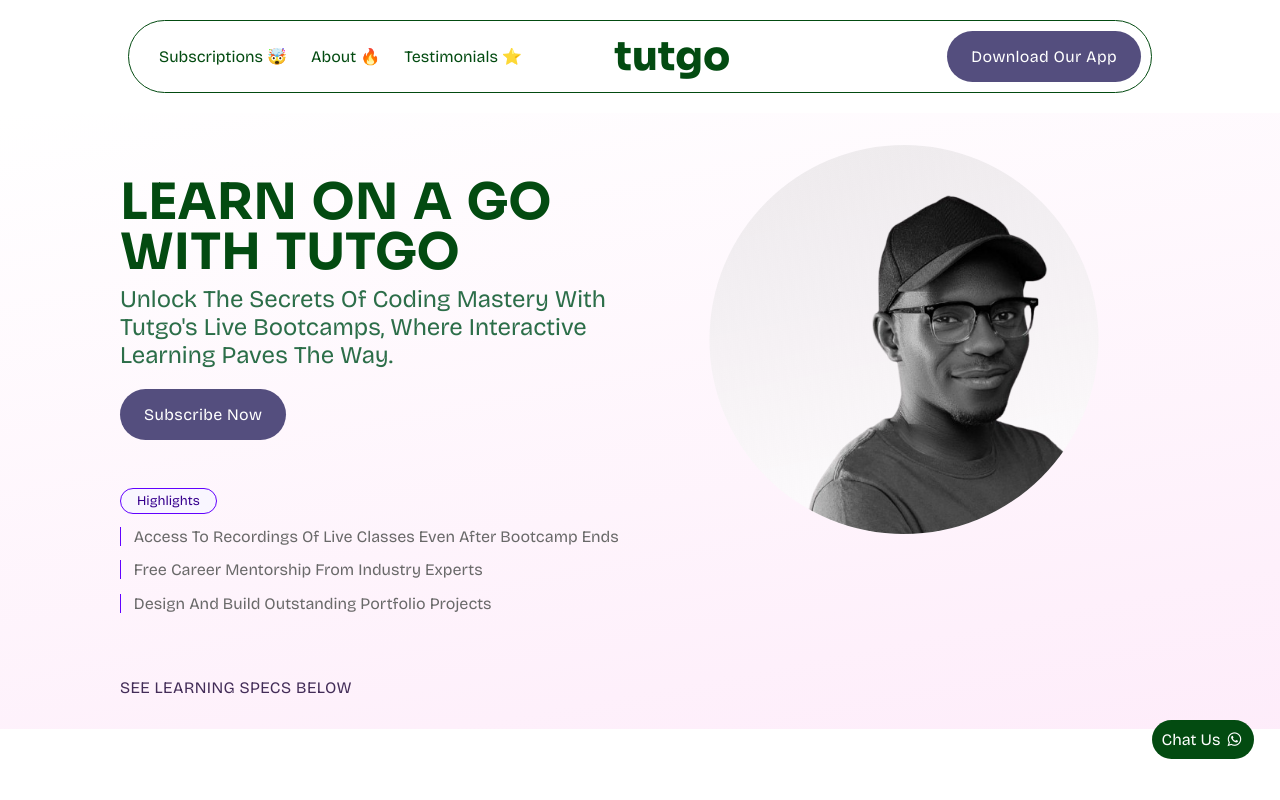
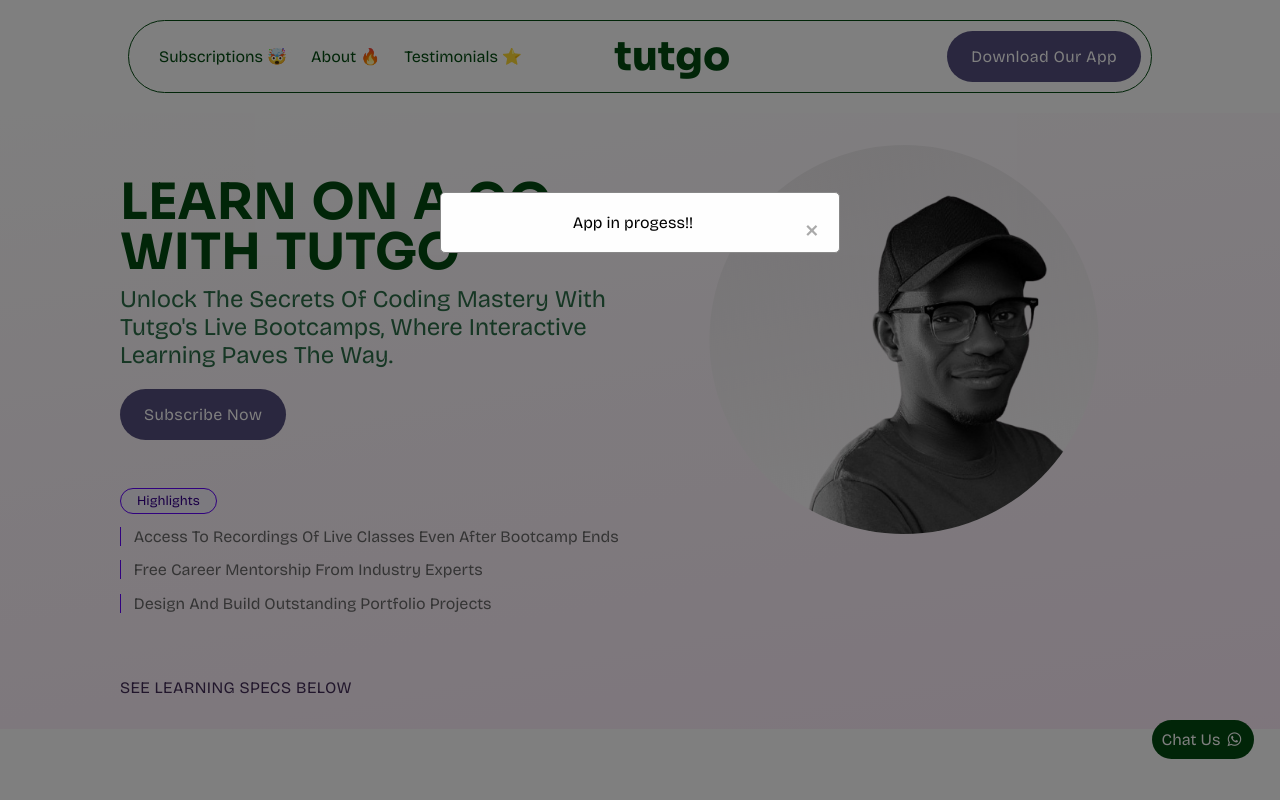
Before and after one commit to Styles-Theandriod/tutgo-website, a plain HTML site: page index.html in a window 1280 px wide. Both pictures are taken after a click on the button 1044 px from the left and 56 px from the top of the page. Shown: the top 800 px of the page. Drawn offline with nearby package versions, Linux system fonts and the light colour scheme.

Commit message:
pushing new updates

```diff
--- a/index.html
+++ b/index.html
@@ -45,7 +45,7 @@
     <!-- Google tag (gtag.js) -->
     <script
       async
-      src="https://www.googletagmanager.com/gtag/js?id=G-BYL6G85SZS"
+      src="https://www.googletagmanager.com/gtag/js?id=G-RG8NQEVH01"
     ></script>
     <script>
       window.dataLayer = window.dataLayer || [];
@@ -54,10 +54,18 @@
       }
       gtag("js", new Date());
 
-      gtag("config", "G-BYL6G85SZS");
+      gtag("config", "G-RG8NQEVH01");
     </script>
   </head>
   <body>
+
+    <div id="customAlert" class="alert">
+      <div class="alert-content">
+        <span class="closebtn" id="closeAlert">&times;</span>
+        <p>App in progess!!</p>
+      </div>
+    </div>
+
     <!-- <div class="cover-body">
       <div class="text-animate">
 
@@ -78,8 +86,8 @@
       </div>
 
       <div class="right-header-box">
-        <button>
-          <a href="https://t.me/tutgotechnologies" target="_blank"></a>
+        <button class="app-btn">
+          <a href="#"></a>
         </button>
       </div>
     </div>
@@ -577,7 +585,9 @@
           </div>
 
           <div class="testimony">
-            <p>Book a 1-hour session to discover the right career path for you.</p>
+            <p>
+              Book a 1-hour session to discover the right career path for you.
+            </p>
           </div>
 
           <div class="amount">
@@ -616,14 +626,14 @@
           <div class="testimony">
             <p>
               <!-- Gain full access to our Telegram channel for advanced learning and expert guidance. -->
-              Subscribe to our Telegram channel and unlock advanced tools and expert advice.
+              Subscribe to our Telegram channel and unlock advanced tools and
+              expert advice.
             </p>
           </div>
 
           <div class="amount">
             <h1>₦50,000 <span>/ month</span></h1>
           </div>
-
 
           <ul class="navlist">
             <li>Full community access</li>
@@ -661,7 +671,8 @@
 
           <div class="testimony">
             <p>
-              Specialized physical sessions with comprehensive resources for team success.
+              Specialized physical sessions with comprehensive resources for
+              team success.
             </p>
           </div>
 
@@ -719,5 +730,26 @@
       class="whatsap"
       >Chat Us <i class="fa fa-whatsapp"></i
     ></a>
+
+    <script>
+      // let appBtn = document.querySelector(".app-btn");
+      // appBtn.addEventListener("click", () => {
+      //   alert("App In progress..");
+      // });
+
+      document.querySelector(".app-btn").onclick = function () {
+        document.getElementById("customAlert").style.display = "block";
+      };
+
+      document.getElementById("closeAlert").onclick = function () {
+        document.getElementById("customAlert").style.display = "none";
+      };
+
+      window.onclick = function (event) {
+        if (event.target == document.getElementById("customAlert")) {
+          document.getElementById("customAlert").style.display = "none";
+        }
+      };
+    </script>
   </body>
 </html>
--- a/style.css
+++ b/style.css
@@ -8,6 +8,44 @@
     font-family: 'Bricolage Grotesque', sans-serif;
     transition: 9ms ease-in;
     scroll-behavior: smooth;
+}
+
+
+.alert {
+    display: none; /* Hidden by default */
+    position: fixed;
+    z-index: 1;
+    left: 0;
+    top: 0;
+    width: 100%;
+    height: 100%;
+    background-color: rgba(0, 0, 0, 0.5); /* Black background with opacity */
+}
+
+.alert-content {
+    background-color: #fefefe;
+    margin: 15% auto; /* 15% from the top and centered */
+    padding: 20px;
+    border: 1px solid #888;
+    width: 80%; /* Could be more or less, depending on screen size */
+    max-width: 400px; /* Limit width for larger screens */
+    text-align: center;
+    border-radius: 5px;
+}
+
+.closebtn {
+    color: #aaa;
+    float: right;
+    font-size: 28px;
+    font-weight: bold;
+    cursor: pointer;
+}
+
+.closebtn:hover,
+.closebtn:focus {
+    color: black;
+    text-decoration: none;
+    cursor: pointer;
 }
 
 /* .main-hero-text h1 span::before {
```
